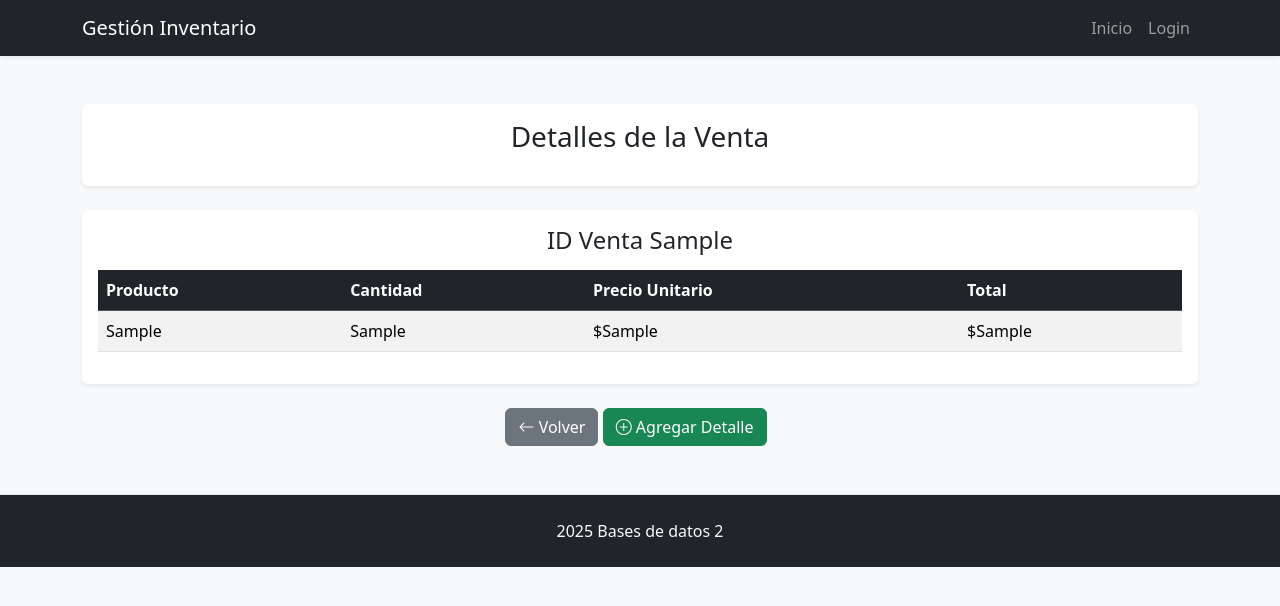
After one commit to Elipson4444/ProyectoBD2, a Django app: template inventario/templates/panel_detalle_venta.html in a window 1280 px wide. The commit adds this page. Shown: the top 606 px of the page. Run offline with Django 5.2, Linux system fonts and the light colour scheme; the template is opened without the code that fills it: most values are stand-ins (such as "Sample title", 1, 10 or a date in 2020).

Commit message:
Version final Inventario y venta

```diff
--- a/inventario/templates/inicio.html
+++ b/inventario/templates/inicio.html
@@ -29,7 +29,7 @@
           <i class="bi bi-cart4 display-4 text-success"></i>
           <h5 class="card-title mt-3">Ventas</h5>
           <p class="text-muted small">Registro y control de ventas</p>
-          <a href="#" class="btn btn-success w-100">Entrar</a>
+          <a href="{% url 'venta' %}" class="btn btn-success w-100">Entrar</a>
         </div>
       </div>
     </div>
--- /dev/null
+++ b/inventario/templates/panel_detalle_venta.html
@@ -0,0 +1,165 @@
+{% extends 'base.html' %}
+
+{% block titulo %}Detalles de la Venta{% endblock %}
+
+{% block contenido %}
+
+<div class="mb-4 p-3 bg-white rounded shadow-sm">
+  <h3 class="mb-3 text-center">Detalles de la Venta</h3>
+</div>
+
+<div class="table-responsive bg-white rounded shadow-sm p-3">
+  <h4 class="mb-3 text-center">ID Venta {{ id_venta }}</h4>
+  <table class="table table-striped table-hover align-middle">
+      <thead class="table-dark">
+          <tr>
+              <th>Producto</th>
+              <th>Cantidad</th>
+              <th>Precio Unitario</th>
+              <th>Total</th>
+              {% if rol == "administrador" %}
+              <th colspan="2">Acciones</th>
+              {% endif %}
+          </tr>
+      </thead>
+      <tbody>
+          {% if detalles %}
+              {% for detalle in detalles %}
+              <tr>
+                  <td>{{ detalle.1 }}</td>
+                  <td>{{ detalle.2 }}</td>
+                  <td>${{ detalle.3 }}</td>
+                  <td>${{ detalle.4 }}</td>
+
+                  {% if rol == "administrador" %}
+                  <td>
+                    <button class="btn btn-sm btn-primary btn-actualizar"
+                            data-id="{{ detalle.0 }}"
+                            data-producto="{{ detalle.1 }}"
+                            data-cantidad="{{ detalle.2 }}"
+                            data-venta="{{ id_venta }}">
+                      <i class="bi bi-pencil-square"></i> Actualizar
+                    </button>
+                  </td>
+                  <td>
+                    <a href="{% url 'eliminar_detalle_ingreso' detalle.0 id_venta %}"
+                       class="btn btn-sm btn-danger"
+                       onclick="return confirm('¿Seguro que deseas eliminar este detalle de venta?');">
+                      <i class="bi bi-trash"></i> Eliminar
+                    </a>
+                  </td>
+                  {% endif %}
+              </tr>
+              {% endfor %}
+          {% else %}
+              <tr>
+                  <td colspan="6" class="text-center text-muted">No hay detalles registrados para esta venta.</td>
+              </tr>
+          {% endif %}
+      </tbody>
+  </table>
+</div>
+
+<div class="text-center mt-4">
+  <a href="{% url 'venta' %}" class="btn btn-secondary">
+    <i class="bi bi-arrow-left"></i> Volver
+  </a>
+  <button class="btn btn-success me-2" data-bs-toggle="modal" data-bs-target="#modalAgregar">
+    <i class="bi bi-plus-circle"></i> Agregar Detalle
+  </button>
+</div>
+
+<!-- Modal Agregar Detalle Venta -->
+<div class="modal fade" id="modalAgregar" tabindex="-1" aria-hidden="true">
+  <div class="modal-dialog">
+    <div class="modal-content">
+      <form method="POST" action="{% url 'agregar_detalle_venta' id_venta=id_venta %}">
+        {% csrf_token %}
+        <input type="hidden" name="id_venta" value="{{ id_venta }}">
+        <div class="modal-header">
+          <h5 class="modal-title">Agregar Detalle de Venta</h5>
+          <button type="button" class="btn-close" data-bs-dismiss="modal" aria-label="Cerrar"></button>
+        </div>
+        <div class="modal-body">
+          <div class="mb-3">
+            <label class="form-label">Producto</label>
+            <select class="form-select" name="id_producto" required>
+              <option value="">Seleccione un producto...</option>
+              {% for producto in productos %}
+                <option value="{{ producto.0 }}">{{ producto.1 }}</option>
+              {% endfor %}
+            </select>
+          </div>
+          <div class="mb-3">
+            <label class="form-label">Cantidad</label>
+            <input type="number" class="form-control" name="cantidad" min="1" required>
+          </div>
+        </div>
+        <div class="modal-footer">
+          <button type="button" class="btn btn-secondary" data-bs-dismiss="modal">Cancelar</button>
+          <button type="submit" class="btn btn-success">Registrar</button>
+        </div>
+      </form>
+    </div>
+  </div>
+</div>
+
+{% if rol == "administrador" %}
+<!-- Modal Actualizar Detalle Venta -->
+<div class="modal fade" id="modalActualizar" tabindex="-1" aria-hidden="true">
+  <div class="modal-dialog">
+    <div class="modal-content">
+      <form id="formActualizar" method="POST" action="">
+        {% csrf_token %}
+        <input type="hidden" name="id_detalle_venta" id="modal-id">
+        <input type="hidden" name="id_venta" id="modal-venta" value="{{ id_venta }}">
+        <div class="modal-header">
+          <h5 class="modal-title">Actualizar Detalle de Venta</h5>
+          <button type="button" class="btn-close" data-bs-dismiss="modal" aria-label="Cerrar"></button>
+        </div>
+        <div class="modal-body">
+          <div class="mb-3">
+            <label class="form-label">Producto</label>
+            <input type="text" class="form-control" id="modal-producto" disabled>
+          </div>
+          <div class="mb-3">
+            <label class="form-label">Cantidad</label>
+            <input type="number" class="form-control" name="cantidad" id="modal-cantidad" required min="1">
+          </div>
+        </div>
+        <div class="modal-footer">
+          <button type="button" class="btn btn-secondary" data-bs-dismiss="modal">Cancelar</button>
+          <button type="submit" class="btn btn-primary">Guardar cambios</button>
+        </div>
+      </form>
+    </div>
+  </div>
+</div>
+{% endif %}
+
+{% endblock %}
+
+{% block scripts %}
+<script>
+document.addEventListener('DOMContentLoaded', function() {
+  const modalActualizar = document.getElementById('modalActualizar');
+  if (modalActualizar) {
+    const modal = new bootstrap.Modal(modalActualizar);
+
+    document.querySelectorAll('.btn-actualizar').forEach(btn => {
+      btn.addEventListener('click', () => {
+        document.getElementById('modal-id').value = btn.dataset.id;
+        document.getElementById('modal-producto').value = btn.dataset.producto;
+        document.getElementById('modal-cantidad').value = btn.dataset.cantidad;
+        document.getElementById('modal-venta').value = btn.dataset.venta;
+
+        document.getElementById('formActualizar').action =
+          `/inicio/venta/detalle/actualizar/${btn.dataset.id}`;
+
+        modal.show();
+      });
+    });
+  }
+});
+</script>
+{% endblock %}
--- a/inventario/templates/panel_inventario.html
+++ b/inventario/templates/panel_inventario.html
@@ -67,7 +67,7 @@
     <a href="{% url 'ingreso_inventario' %}" class="btn btn-success me-2">
       Ingreso Inventario
     </a>
-    <a href="{% url 'traslado_inventario' %}" class="btn text-white" style="background-color: #79C9C0;">Traslado Inventario
+    <a href="{% url 'traslado_inventario' %}" class="btn text-white" style="background-color: #27255E;">Traslado Inventario
     </a>
   </div>
 </div>
--- a/inventario/urls.py
+++ b/inventario/urls.py
@@ -1,19 +1,31 @@
 from django import views
 from django.urls import path
-from inventario.views import inicio_views, login_views
+from inventario.views import inicio_views, login_views, venta_views
 from inventario.views import inventario_views
 from inventario.views.inventario_views import panel_inventario
 
 
 urlpatterns = [
+
+    # Pagina inicial
     path('', inicio_views.inicio, name='inicio'),
+
+
+    # Login y logut
     path('login', login_views.login, name='login'),
     path('logout', login_views.logout, name='logout'),
+
+
+    # Detalles Inventario
+
     path('inicio/inventario' , inventario_views.panel_inventario,name='inventario'),
 
     path('inicio/inventario/actualizar/<int:id_detalle_inventario>', inventario_views.actualizar_producto_inventario, name='actualizar_producto_inventario'),
 
     path('inicio/inventario/eliminar/<int:id_detalle_inventario>', inventario_views.eliminar_producto_inventario,name='eliminar_producto_inventario'),
+
+
+    # Ingreso
 
     path('inicio/inventario/ingreso', inventario_views.panel_ingreso_inventario, name='ingreso_inventario'),
 
@@ -22,6 +34,9 @@ urlpatterns = [
     path('inicio/inventario/ingreso/actualizar/<int:id_ingreso_inventario>', inventario_views.actualizar_ingreso_inventario , name='actualizar_ingreso_inventario'),
 
     path('inicio/inventario/ingreso/eliminar/<int:id_ingreso_inventario>', inventario_views.eliminar_ingreso_inventario, name='eliminar_ingreso_inventario'),
+
+
+    # Detalles ingreso
 
     path('inicio/inventario/ingreso/detalle/<int:id_ingreso_inventario>', inventario_views.panel_detalle_ingreso, name='detalle_ingreso'),
 
@@ -35,12 +50,65 @@ urlpatterns = [
 
 
 
-    # rutas traslado
+    # Traslado
 
     path('inicio/inventario/traslado', inventario_views.panel_traslado_inventario, name='traslado_inventario'),
 
     path('inicio/inventario/traslado/agregar', inventario_views.agregar_traslado_inventario, name='agregar_traslado_inventario'),
 
-    path('inicio/inventario/traslado/eliminar/<int:id_traslado_inventario>', inventario_views.eliminar_traslado_inventario, name='eliminar_traslado_inventario')
+    path('inicio/inventario/traslado/eliminar/<int:id_traslado_inventario>', inventario_views.eliminar_traslado_inventario, name='eliminar_traslado_inventario'),
+
+
+
+    # Detalles traslado
+
+
+    path('inicio/inventario/traslado/detalle/<int:id_traslado_inventario>', inventario_views.panel_detalle_traslado,name='detalle_traslado'),
+
+    path('inicio/inventario/traslado/detalle/<int:id_traslado_inventario>/agregar',
+    inventario_views.agregar_detalle_traslado,
+    name='agregar_detalle_traslado'),
+
+    path('inicio/inventario/traslado/detalle/actualizar/<int:id_detalle_traslado>', inventario_views.actualizar_detalle_traslado, name='actualizar_detalle_traslado'),
+
+
+    path('inicio/inventario/traslado/detalle/eliminar/<int:id_detalle_traslado>/<int:id_traslado_inventario>', inventario_views.eliminar_detalle_traslado, name='eliminar_detalle_traslado'),
+
+
+
+
+    # VENTA
+     path('inicio/venta' , venta_views.panel_venta,name='venta'),
+
+
+     path('inicio/venta/agregar',
+    venta_views.agregar_venta,
+    name='agregar_venta'),
+
+
+
+     path('inicio/venta/eliminar/<int:id_venta>', venta_views.eliminar_venta, name='eliminar_venta'),
+
+
+
+
+     # Detalle venta
+
+     path('inicio/venta/detalle/<int:id_venta>', venta_views.panel_detalle_venta,name='detalle_venta'),
+
+     path('inicio/venta/detalle/<int:id_venta>/agregar',
+     venta_views.agregar_detalle_venta,
+     name='agregar_detalle_venta'),
+
+
+     path('inicio/venta/detalle/actualizar/<int:id_detalle_venta>', venta_views.actualizar_detalle_venta , name='actualizar_detalle_venta'),
+
+
+
+     path('inicio/venta/detalle/eliminar/<int:id_detalle_venta>/<int:id_venta>', venta_views.eliminar_detalle_venta, name='eliminar_detalle_ingreso')
+
+
+
+
 
 ]
```
Also changed, not shown: inventario/templates/panel_detalle_traslado.html (added, +163 -0 lines), inventario/templates/panel_traslado_inventario.html (+4 -4 lines), inventario/templates/panel_venta.html (added, +56 -0 lines), inventario/views/inventario_views.py (+65 -0 lines), inventario/views/venta_views.py (added, +122 -0 lines).
